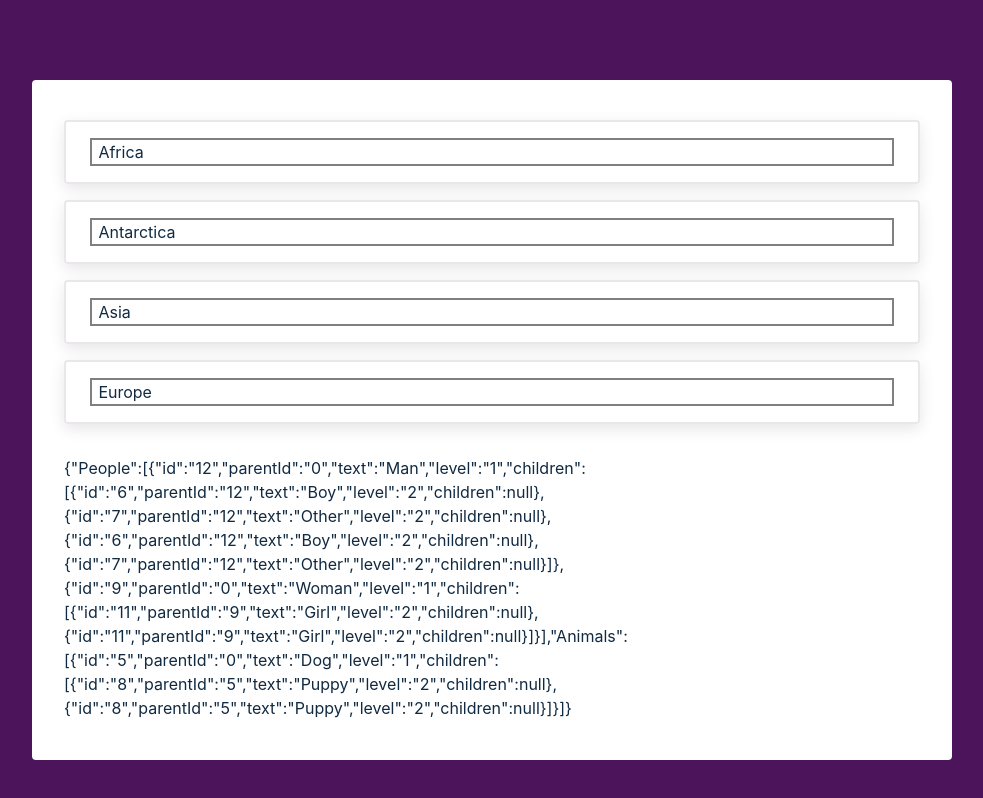
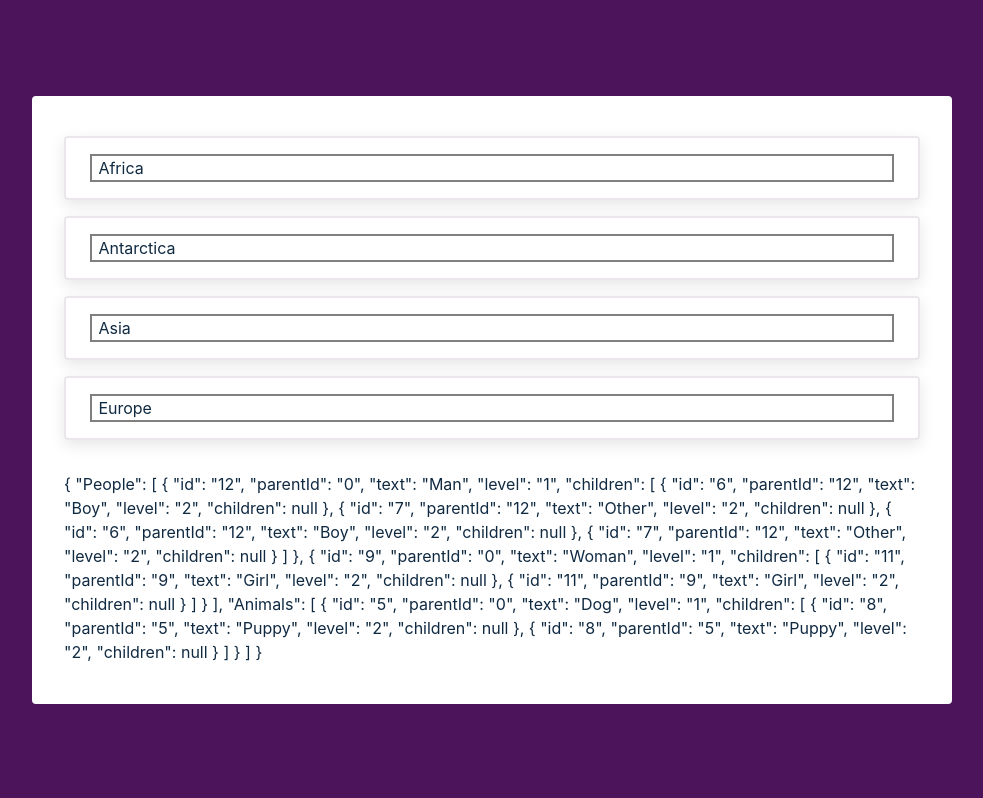
Before and after one commit to jydetone1/continents-app, a React (Create React App) app: page /#/ in a window 1280 px wide. Shown: the top 798 px of the page, without its empty margins (148-1131 px from the left). Built offline with nearby package versions, Linux system fonts and the light colour scheme.

Commit message:
added white spacing to the JSON

```diff
--- a/src/components/MockToJson.tsx
+++ b/src/components/MockToJson.tsx
@@ -23,7 +23,7 @@ const MockToJson = () => {
   }, {});
   console.log(tree);
 
-  return <div>{JSON.stringify(tree)}</div>;
+  return <div>{JSON.stringify(tree, null, 2)}</div>;
 };
 
 export default memo(MockToJson);
```
